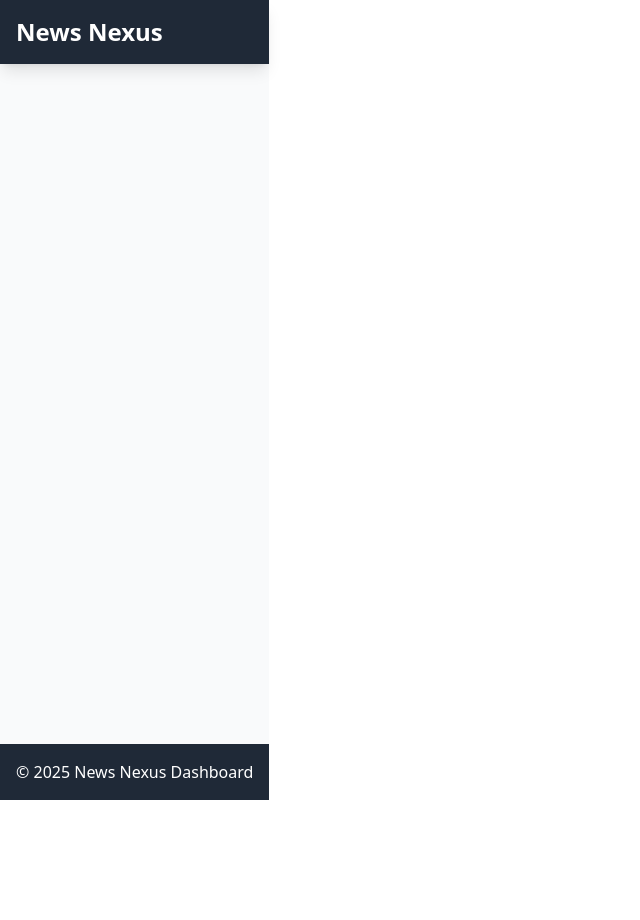
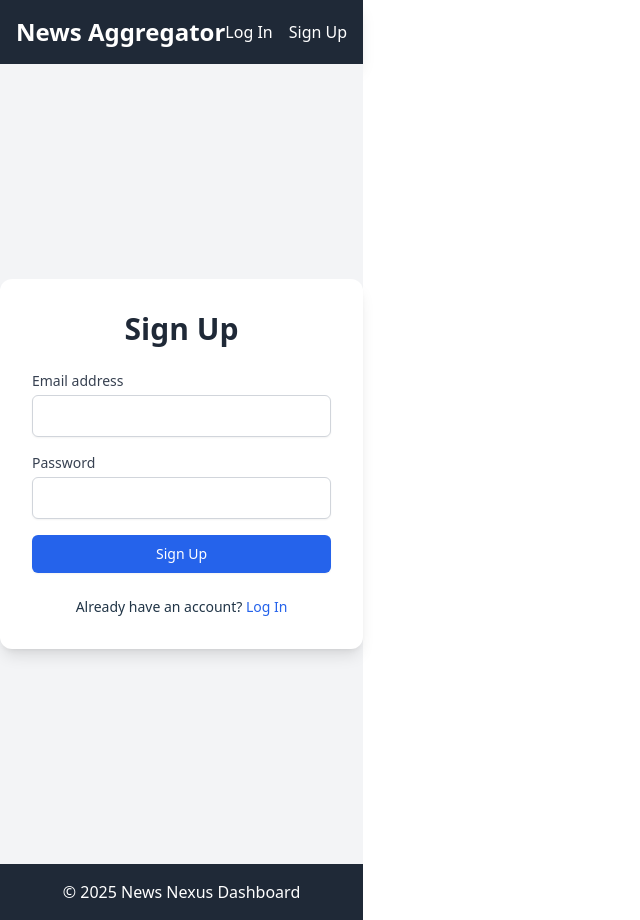
Before and after one commit to JoshuaMisati2002/NEWS-NEXUS, a React (Vite) app: page /signup in a window 1280 px wide. Shown: the whole page, without its empty margins (0-640 px from the left). Before the commit the page ends 800 px from the top, so only its background shows below. Built offline with nearby package versions, Linux system fonts and the light colour scheme; no server answers.

Commit message:
signup and login page

```diff
--- a/src/App.jsx
+++ b/src/App.jsx
@@ -3,6 +3,8 @@ import { Routes, Route } from 'react-router-dom';
 import HomePage from './components/Homepage';
 import Navbar  from './components/NavBar';
 import Footer from './components/Footer';
+import Signup from './components/Signup';
+import Login from './components/Login';
 
 function App() {
   return (
@@ -11,6 +13,8 @@ function App() {
       <main className="flex-grow">{/* added a new main tag with flex-grow to ensure the Footer stays at the bottom of the page, even if the content is short. */}
         <Routes>
           <Route path="/" element={<HomePage />} />
+          <Route path="/login" element={<Login />} />
+          <Route path="/signup" element={<Signup />} />
         </Routes>
       </main>
       <Footer />
--- /dev/null
+++ b/src/components/Login.jsx
@@ -0,0 +1,72 @@
+import React, { useState } from 'react';
+import { signInWithEmailAndPassword } from 'firebase/auth';
+import { auth } from '../firebase';
+import { Link, useNavigate } from 'react-router-dom';
+
+function Login() {
+  const [email, setEmail] = useState('');
+  const [password, setPassword] = useState('');
+  const [error, setError] = useState('');
+  const [loading, setLoading] = useState(false);
+  const navigate = useNavigate();
+
+  const handleLogin = async (e) => {
+    e.preventDefault();
+    setLoading(true);
+    setError('');
+
+    try {
+      await signInWithEmailAndPassword(auth, email, password);
+      // On successful login, navigate to the homepage
+      navigate('/');
+    } catch (err) {
+      console.error("Login failed:", err);
+      setError("Failed to sign in. Please check your email and password.");
+    } finally {
+      setLoading(false);
+    }
+  };
+
+  return (
+    <div className="flex items-center justify-center min-h-screen bg-gray-100">
+      <div className="w-full max-w-md p-8 space-y-6 bg-white rounded-xl shadow-lg">
+        <h2 className="text-3xl font-bold text-center text-gray-800">Log In</h2>
+        <form onSubmit={handleLogin} className="space-y-4">
+          <div>
+            <label className="block text-sm font-medium text-gray-700">Email address</label>
+            <input
+              type="email"
+              value={email}
+              onChange={(e) => setEmail(e.target.value)}
+              required
+              className="mt-1 w-full p-2 border border-gray-300 rounded-md shadow-sm focus:ring-blue-500 focus:border-blue-500"
+            />
+          </div>
+          <div>
+            <label className="block text-sm font-medium text-gray-700">Password</label>
+            <input
+              type="password"
+              value={password}
+              onChange={(e) => setPassword(e.target.value)}
+              required
+              className="mt-1 w-full p-2 border border-gray-300 rounded-md shadow-sm focus:ring-blue-500 focus:border-blue-500"
+            />
+          </div>
+          <button
+            type="submit"
+            disabled={loading}
+            className="w-full py-2 px-4 border border-transparent rounded-md shadow-sm text-sm font-medium text-white bg-blue-600 hover:bg-blue-700 focus:outline-none focus:ring-2 focus:ring-offset-2 focus:ring-blue-500 disabled:opacity-50"
+          >
+            {loading ? 'Logging In...' : 'Log In'}
+          </button>
+        </form>
+        {error && <p className="mt-2 text-center text-sm text-red-500">{error}</p>}
+        <div className="text-center text-sm">
+          Don't have an account? <Link to="/signup" className="font-medium text-blue-600 hover:text-blue-500">Sign Up</Link>
+        </div>
+      </div>
+    </div>
+  );
+}
+
+export default Login;
--- a/src/components/Navbar.jsx
+++ b/src/components/Navbar.jsx
@@ -1,14 +1,41 @@
 import React from 'react';
+import { Link } from 'react-router-dom';
+import { useAuth } from '../context/AuthContext';
+import { signOut } from 'firebase/auth';
+import { auth } from '../firebase';
 
 function Navbar() {
+  const { currentUser } = useAuth();
+
+  const handleLogout = async () => {
+    try {
+      await signOut(auth);
+      console.log("User logged out successfully.");
+    } catch (error) {
+      console.error("Error logging out:", error);
+    }
+  };
+
   return (
     <nav className="bg-gray-800 p-4 shadow-lg">
       <div className="container mx-auto flex justify-between items-center">
-        <div className="text-white text-2xl font-bold">
-          News Nexus
-        </div>
-        {/* i will add navigation links and other elements here later */}
+        <Link to="/" className="text-white text-2xl font-bold">
+          News Aggregator
+        </Link>
         <div className="flex space-x-4">
+          {currentUser ? (
+            // If the user is logged in, show a link to a future favorites page and a logout button
+            <>
+              <Link to="/favorites" className="text-white hover:text-gray-300">Favorites</Link>
+              <button onClick={handleLogout} className="text-white hover:text-gray-300">Logout</button>
+            </>
+          ) : (
+            // If the user is not logged in, show login and signup links
+            <>
+              <Link to="/login" className="text-white hover:text-gray-300">Log In</Link>
+              <Link to="/signup" className="text-white hover:text-gray-300">Sign Up</Link>
+            </>
+          )}
         </div>
       </div>
     </nav>
--- /dev/null
+++ b/src/components/Signup.jsx
@@ -0,0 +1,72 @@
+import React, { useState } from 'react';
+import { createUserWithEmailAndPassword } from 'firebase/auth';
+import { auth } from '../firebase';
+import { Link, useNavigate } from 'react-router-dom';
+
+function Signup() {
+  const [email, setEmail] = useState('');
+  const [password, setPassword] = useState('');
+  const [error, setError] = useState('');
+  const [loading, setLoading] = useState(false);
+  const navigate = useNavigate();
+
+  const handleSignup = async (e) => {
+    e.preventDefault();
+    setLoading(true);
+    setError('');
+
+    try {
+      await createUserWithEmailAndPassword(auth, email, password);
+      // On successful signup, navigate to the homepage
+      navigate('/');
+    } catch (err) {
+      console.error("Signup failed:", err);
+      setError("Failed to create an account. Please try again.");
+    } finally {
+      setLoading(false);
+    }
+  };
+
+  return (
+    <div className="flex items-center justify-center min-h-screen bg-gray-100">
+      <div className="w-full max-w-md p-8 space-y-6 bg-white rounded-xl shadow-lg">
+        <h2 className="text-3xl font-bold text-center text-gray-800">Sign Up</h2>
+        <form onSubmit={handleSignup} className="space-y-4">
+          <div>
+            <label className="block text-sm font-medium text-gray-700">Email address</label>
+            <input
+              type="email"
+              value={email}
+              onChange={(e) => setEmail(e.target.value)}
+              required
+              className="mt-1 w-full p-2 border border-gray-300 rounded-md shadow-sm focus:ring-blue-500 focus:border-blue-500"
+            />
+          </div>
+          <div>
+            <label className="block text-sm font-medium text-gray-700">Password</label>
+            <input
+              type="password"
+              value={password}
+              onChange={(e) => setPassword(e.target.value)}
+              required
+              className="mt-1 w-full p-2 border border-gray-300 rounded-md shadow-sm focus:ring-blue-500 focus:border-blue-500"
+            />
+          </div>
+          <button
+            type="submit"
+            disabled={loading}
+            className="w-full py-2 px-4 border border-transparent rounded-md shadow-sm text-sm font-medium text-white bg-blue-600 hover:bg-blue-700 focus:outline-none focus:ring-2 focus:ring-offset-2 focus:ring-blue-500 disabled:opacity-50"
+          >
+            {loading ? 'Signing Up...' : 'Sign Up'}
+          </button>
+        </form>
+        {error && <p className="mt-2 text-center text-sm text-red-500">{error}</p>}
+        <div className="text-center text-sm">
+          Already have an account? <Link to="/login" className="font-medium text-blue-600 hover:text-blue-500">Log In</Link>
+        </div>
+      </div>
+    </div>
+  );
+}
+
+export default Signup;
```
Also changed, not shown: src/services/newsApiService.js (+9 -6 lines).
